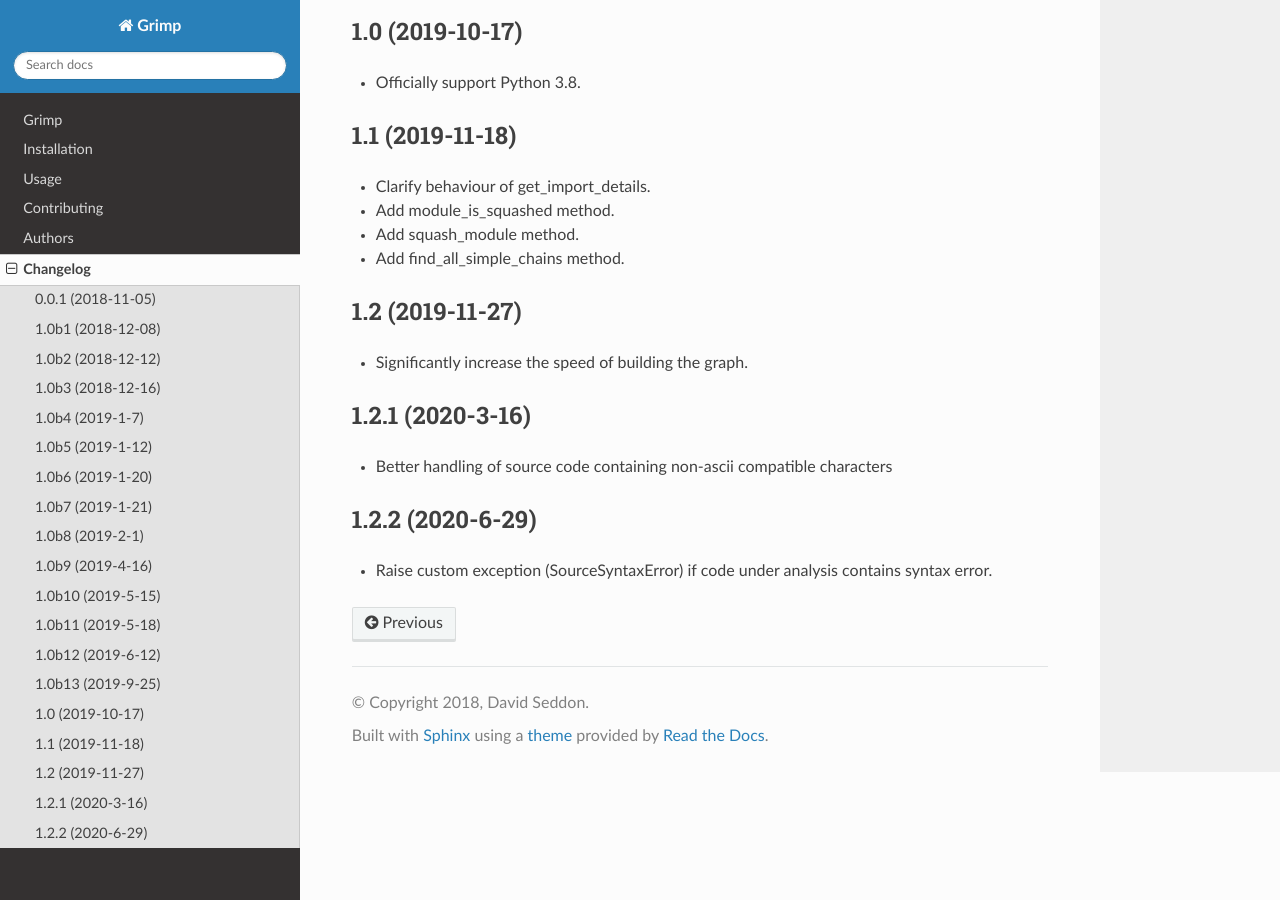
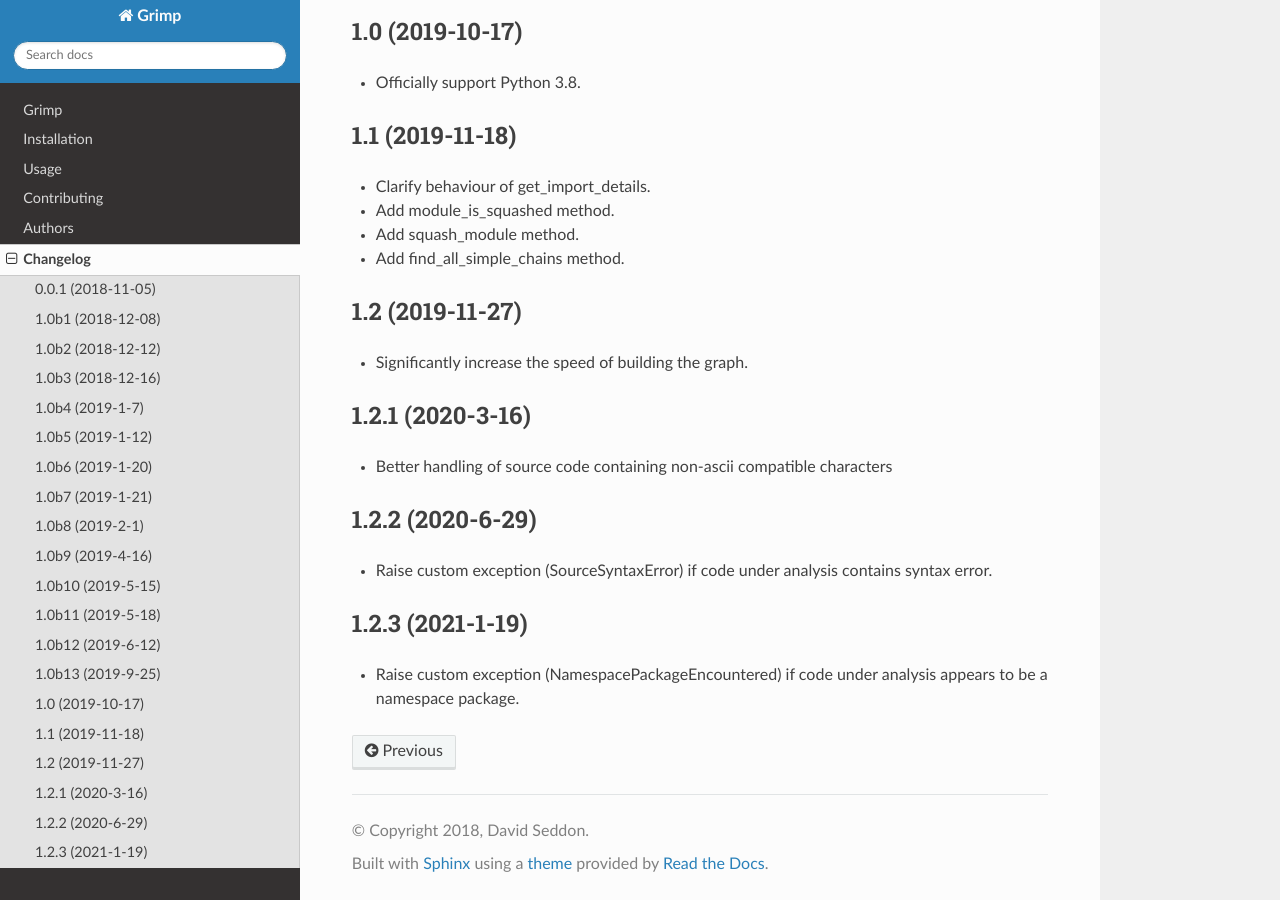
Before and after one commit to seddonym/grimp, a Sphinx documentation site: the page built from docs/changelog.rst, in a window 1280 px wide and 900 px high, scrolled down 1794 px. Built offline with Sphinx 7.4.7 and the Read the Docs theme 2.0.0, drawn with Linux system fonts in a browser that asks for light colours.

Commit message:
Release v1.2.3

```diff
--- a/CHANGELOG.rst
+++ b/CHANGELOG.rst
@@ -92,3 +92,7 @@ Changelog
 1.2.2 (2020-6-29)
 -----------------
 * Raise custom exception (SourceSyntaxError) if code under analysis contains syntax error.
+
+1.2.3 (2021-1-19)
+-----------------
+* Raise custom exception (NamespacePackageEncountered) if code under analysis appears to be a namespace package.
--- a/docs/conf.py
+++ b/docs/conf.py
@@ -26,7 +26,7 @@ author = 'David Seddon'
 # The short X.Y version
 version = ''
 # The full version, including alpha/beta/rc tags
-release = '1.2.2'
+release = '1.2.3'
 
 
 # -- General configuration ---------------------------------------------------
--- a/setup.py
+++ b/setup.py
@@ -21,7 +21,7 @@ def read(*names, **kwargs):
 
 setup(
     name='grimp',
-    version='1.2.2',
+    version='1.2.3',
     license='BSD 2-Clause License',
     description="Builds a queryable graph of the imports within one or more Python packages.",
     long_description=read('README.rst'),
--- a/src/grimp/__init__.py
+++ b/src/grimp/__init__.py
@@ -1,4 +1,4 @@
-__version__ = "1.2.2"
+__version__ = "1.2.3 "
 
 from .domain.valueobjects import Module, DirectImport  # noqa: F401
 from .main import build_graph  # noqa: F401
```
